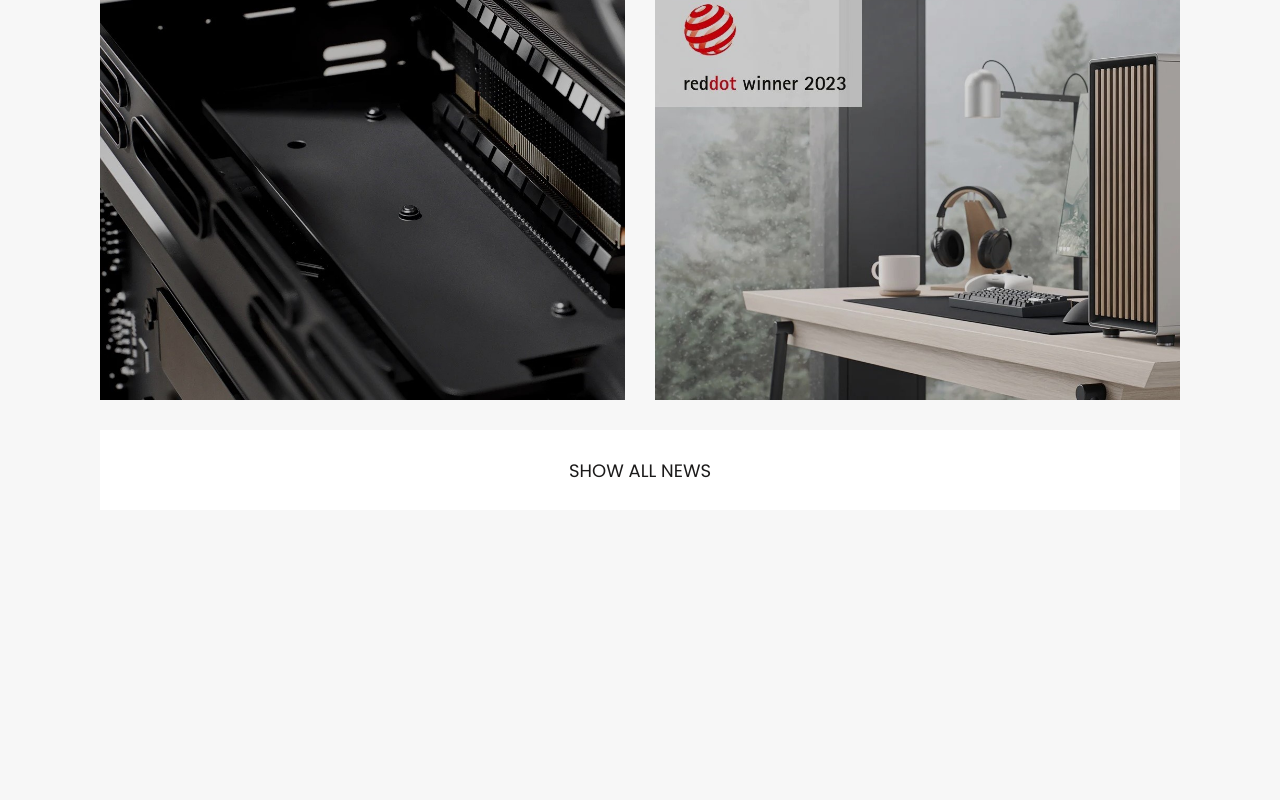
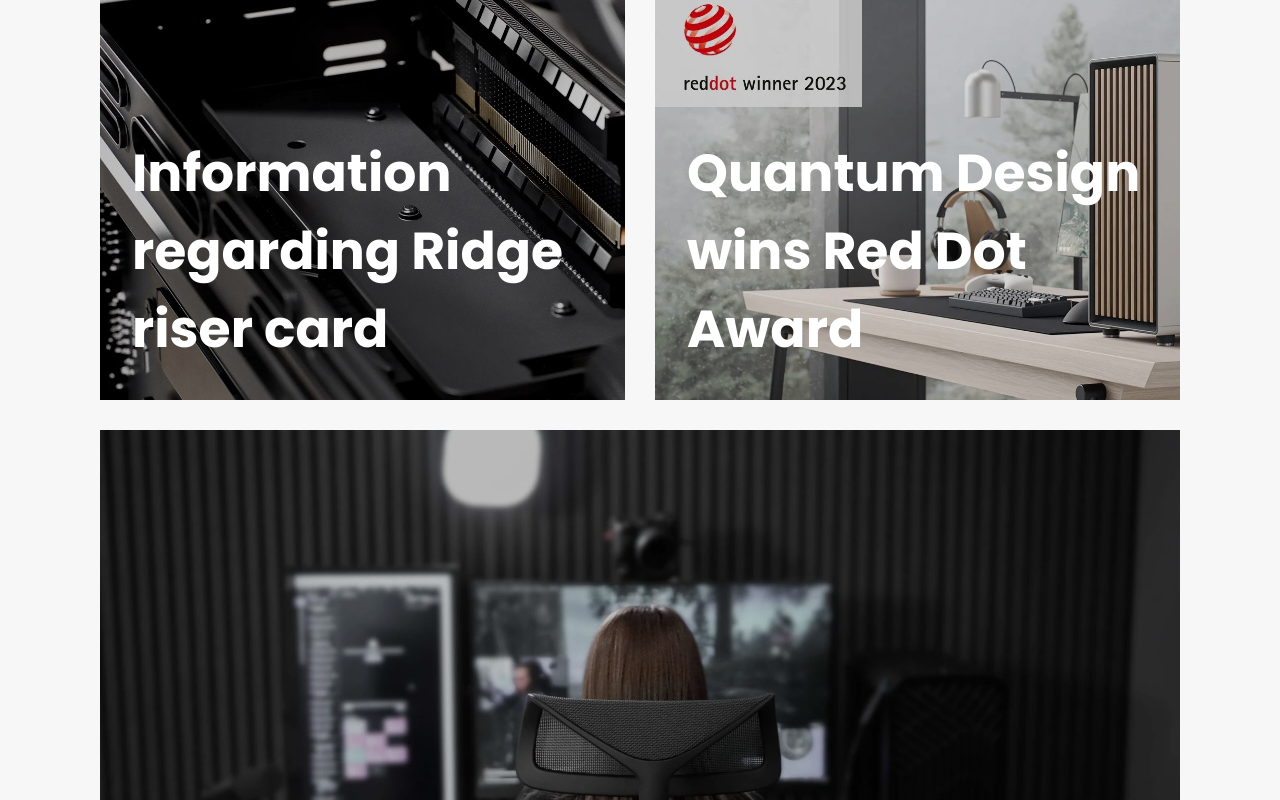
Before and after one commit to p0wered/quantum-design, a React (Create React App) app: page /news in a window 1280 px wide. Shown: the part 1400-2200 px from the top of the page. Before the commit the page ends 1940 px from the top, so only its background shows below. Built offline with nearby package versions, Linux system fonts and the light colour scheme.

Commit message:
working on the home page

```diff
--- a/src/index.css
+++ b/src/index.css
@@ -47,6 +47,10 @@ h4{
 a, a:visited, a:hover, a:active {
   color: inherit;
   text-decoration: none;
+}
+
+.navbar-links .active{
+  font-weight: 700;
 }
 
 ::selection {
@@ -455,3 +459,7 @@ nav a:hover{
   color: white;
   background-color: #1B1A1A;
 }
+
+.new-nav{
+  display: none;
+}
--- a/src/news.json
+++ b/src/news.json
@@ -13,5 +13,20 @@
     "path": "/news/red-dot-award",
     "title": "Quantum Design wins Red Dot Award",
     "desc": "Lorem ipsum dolor sit amet, consectetur adipisicing elit. A autem dicta dolorem earum error impedit in incidunt iusto minus molestias neque nesciunt quam quas reprehenderit sequi similique, sint tenetur ut velit vero! Accusamus amet consequuntur cumque deleniti deserunt dignissimos distinctio dolor doloribus harum illum ipsam ipsum magni, maxime, molestias nemo nesciunt nisi placeat vero? Alias asperiores enim fugiat incidunt iusto quasi repellat repellendus unde? Accusamus aspernatur beatae commodi consequatur deleniti deserunt dicta dolorum ducimus fuga impedit in magnam magni minima nulla, quas quibusdam recusandae"
+  },
+  {
+    "path": "/news/ridge-riser-card",
+    "title": "Information regarding Ridge riser card",
+    "desc": "Lorem ipsum dolor sit amet, consectetur adipisicing elit. A autem dicta dolorem earum error impedit in incidunt iusto minus molestias neque nesciunt quam quas reprehenderit sequi similique, sint tenetur ut velit vero! Accusamus amet consequuntur cumque deleniti deserunt dignissimos distinctio dolor doloribus harum illum ipsam ipsum magni, maxime, molestias nemo nesciunt nisi placeat vero? Alias asperiores enim fugiat incidunt iusto quasi repellat repellendus unde? Accusamus aspernatur beatae commodi consequatur deleniti deserunt dicta dolorum ducimus fuga impedit in magnam magni minima nulla, quas quibusdam recusandae"
+  },
+  {
+    "path": "/news/ridge-riser-card",
+    "title": "Information regarding Ridge riser card",
+    "desc": "Lorem ipsum dolor sit amet, consectetur adipisicing elit. A autem dicta dolorem earum error impedit in incidunt iusto minus molestias neque nesciunt quam quas reprehenderit sequi similique, sint tenetur ut velit vero! Accusamus amet consequuntur cumque deleniti deserunt dignissimos distinctio dolor doloribus harum illum ipsam ipsum magni, maxime, molestias nemo nesciunt nisi placeat vero? Alias asperiores enim fugiat incidunt iusto quasi repellat repellendus unde? Accusamus aspernatur beatae commodi consequatur deleniti deserunt dicta dolorum ducimus fuga impedit in magnam magni minima nulla, quas quibusdam recusandae"
+  },
+  {
+    "path": "/news/ridge-riser-card",
+    "title": "Information regarding Ridge riser card",
+    "desc": "Lorem ipsum dolor sit amet, consectetur adipisicing elit. A autem dicta dolorem earum error impedit in incidunt iusto minus molestias neque nesciunt quam quas reprehenderit sequi similique, sint tenetur ut velit vero! Accusamus amet consequuntur cumque deleniti deserunt dignissimos distinctio dolor doloribus harum illum ipsam ipsum magni, maxime, molestias nemo nesciunt nisi placeat vero? Alias asperiores enim fugiat incidunt iusto quasi repellat repellendus unde? Accusamus aspernatur beatae commodi consequatur deleniti deserunt dicta dolorum ducimus fuga impedit in magnam magni minima nulla, quas quibusdam recusandae"
   }
 ]
--- a/src/routes/news-page.jsx
+++ b/src/routes/news-page.jsx
@@ -2,26 +2,32 @@ import {NavLink} from "react-router-dom";
 import {NewsItem} from "./home-page";
 import {TitleSection} from "./category-page";
 import TitleImg from "../assets/products.jpg"
-import CreatorImg from "../assets/Streamer4-2160x1440.jpg";
 import RiserImg from "../assets/pciriser.jpg";
 import DotAwardImg from "../assets/Dot_Award_1600x1000px.jpg";
 import React from "react";
-import ProductsData from '../products.json';
+import NewsData from '../news.json';
 
 function AllNews({data}) {
+    let newsList = [];
+    let index = 0;
+    for (let i = 0; i < data.length / 3; i++) {
+        newsList.push(
+            <div className='flexbox-column' style={{gap: 30}}>
+                <NavLink to={data[index]["path"]} className='news-section-link link-large'><NewsItem large={true} title={data[index]["title"]} image={require('../assets/Streamer4-2160x1440.jpg')}/></NavLink>
+                <div className='news-flexbox'>
+                    <NavLink to={data[index + 1]["path"]} className='news-section-link'><NewsItem large={false} title={data[index + 1]["title"]} image={RiserImg}/></NavLink>
+                    <NavLink to={data[index + 2]["path"]} className='news-section-link'><NewsItem large={false} title={data[index + 2]["title"]} image={DotAwardImg}/></NavLink>
+                </div>
+            </div>
+        )
+    }
+
     return (
         <div>
             <TitleSection image={TitleImg} title='NEWS' desc='See our latest news'/>
             <div className='news-section'>
                 <div className='container news-container'>
-                    <NavLink to={data[0]["path"]} className='news-section-link link-large'><NewsItem large={true} title={data[0]["title"]} image={CreatorImg}/></NavLink>
-                    <div className='news-flexbox'>
-                        <NavLink to={data[1]["path"]} className='news-section-link'><NewsItem large={false} title={data[1]["title"]} image={RiserImg}/></NavLink>
-                        <NavLink to={data[2]["path"]} className='news-section-link'><NewsItem large={false} title={data[2]["title"]} image={DotAwardImg}/></NavLink>
-                    </div>
-                    <div className='show-news'>
-                        <NavLink to='/news'><p>SHOW ALL NEWS</p></NavLink>
-                    </div>
+                    {newsList}
                 </div>
             </div>
         </div>
@@ -31,7 +37,7 @@ function AllNews({data}) {
 export default function NewsPage() {
     return (
         <div>
-            <AllNews data={ProductsData}/>
+            <AllNews data={NewsData}/>
         </div>
     );
 }
```
Also changed, not shown: src/routes/home-page.jsx (indentation only).
